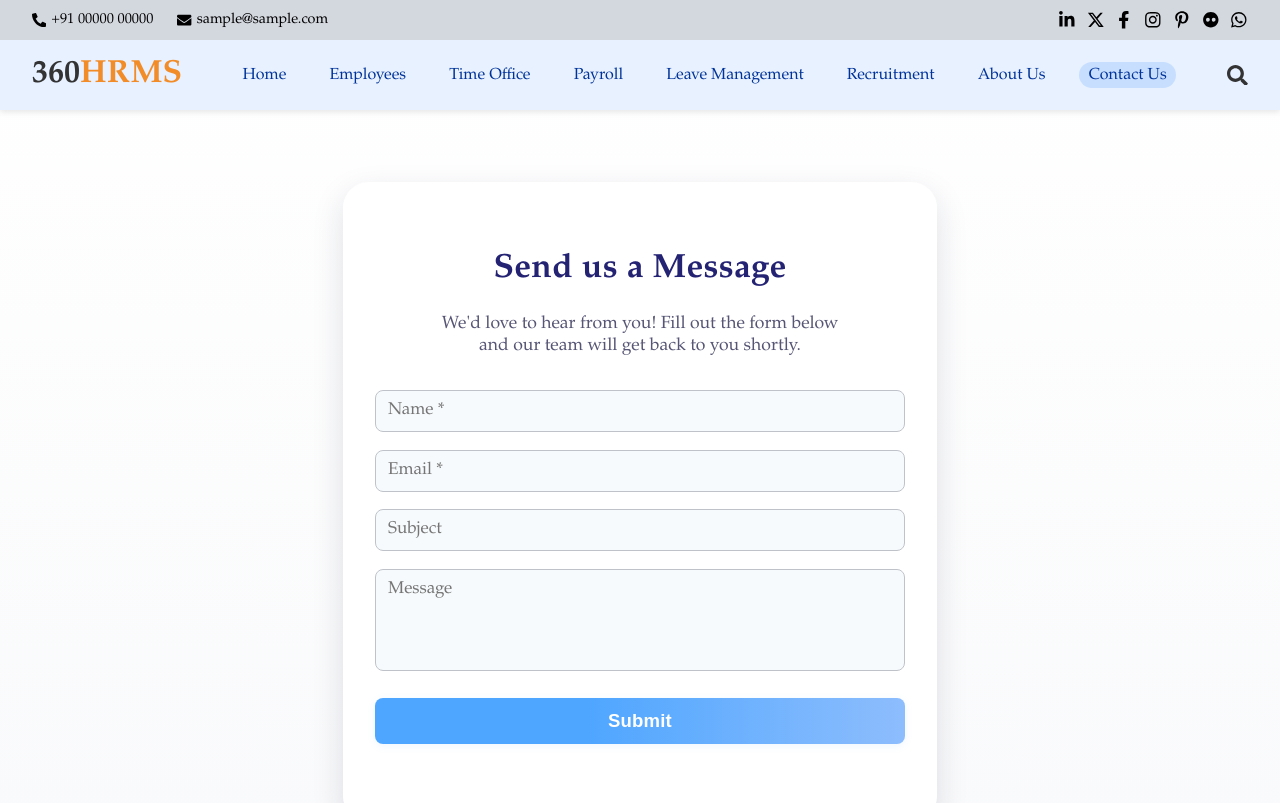
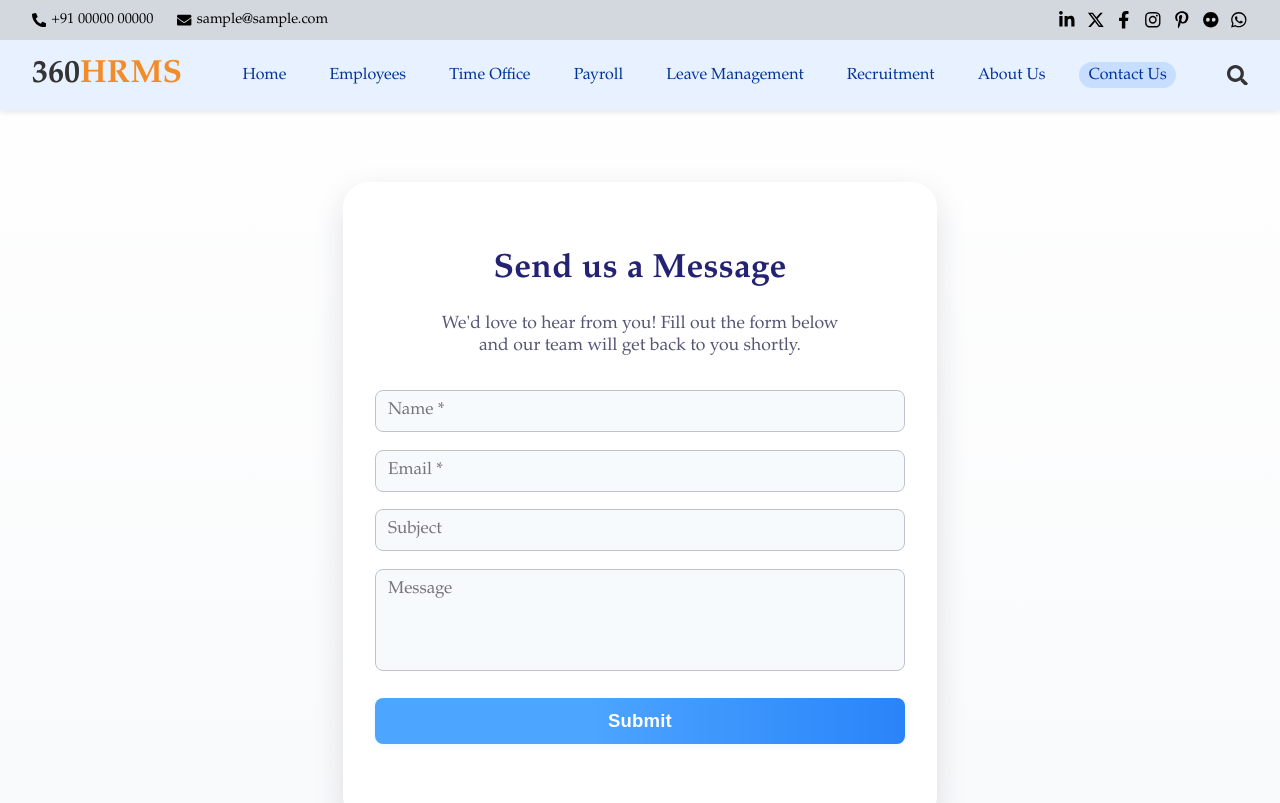
Before and after one commit to LordSpudnik/360-HRMS, a React (Create React App) app: page /contact-us in a window 1280 px wide. Shown: the top 803 px of the page. Built offline with nearby package versions, Linux system fonts and the light colour scheme; the HTML template or start-up script is replaced by a standard one.

Commit message:
submit button change

```diff
--- a/src/Components/pages/ContactUs.css
+++ b/src/Components/pages/ContactUs.css
@@ -157,7 +157,7 @@ body, html {
 .contact-submit-btn {
   width: 100%;
   padding: 12px 0;
-  background: linear-gradient(90deg, #4fa6ff 40%, #8dbdfd 100%);
+  background: linear-gradient(90deg, #4ca5ff 40%, #2a84f9 100%);
   color: #fff;
   font-size: 1.16rem;
   font-weight: 600;
@@ -172,9 +172,13 @@ body, html {
     color 0.26s cubic-bezier(.23,1.07,.63,.96),
     transform 0.23s cubic-bezier(.23,1.07,.63,.96);
 }
-.contact-submit-btn:hover,
-.contact-submit-btn:focus {
+.contact-submit-btn:hover {
   background: linear-gradient(90deg, #2196f3 0%, #1565c0 100%);
+  color: #e3f2fd;
+  transform: translateY(-2px) scale(1.04);
+}
+.contact-submit-btn:active {
+  background: linear-gradient(90deg, #0089fa 0%, #004798 100%);
   color: #e3f2fd;
   transform: translateY(-2px) scale(1.04);
 }
```
